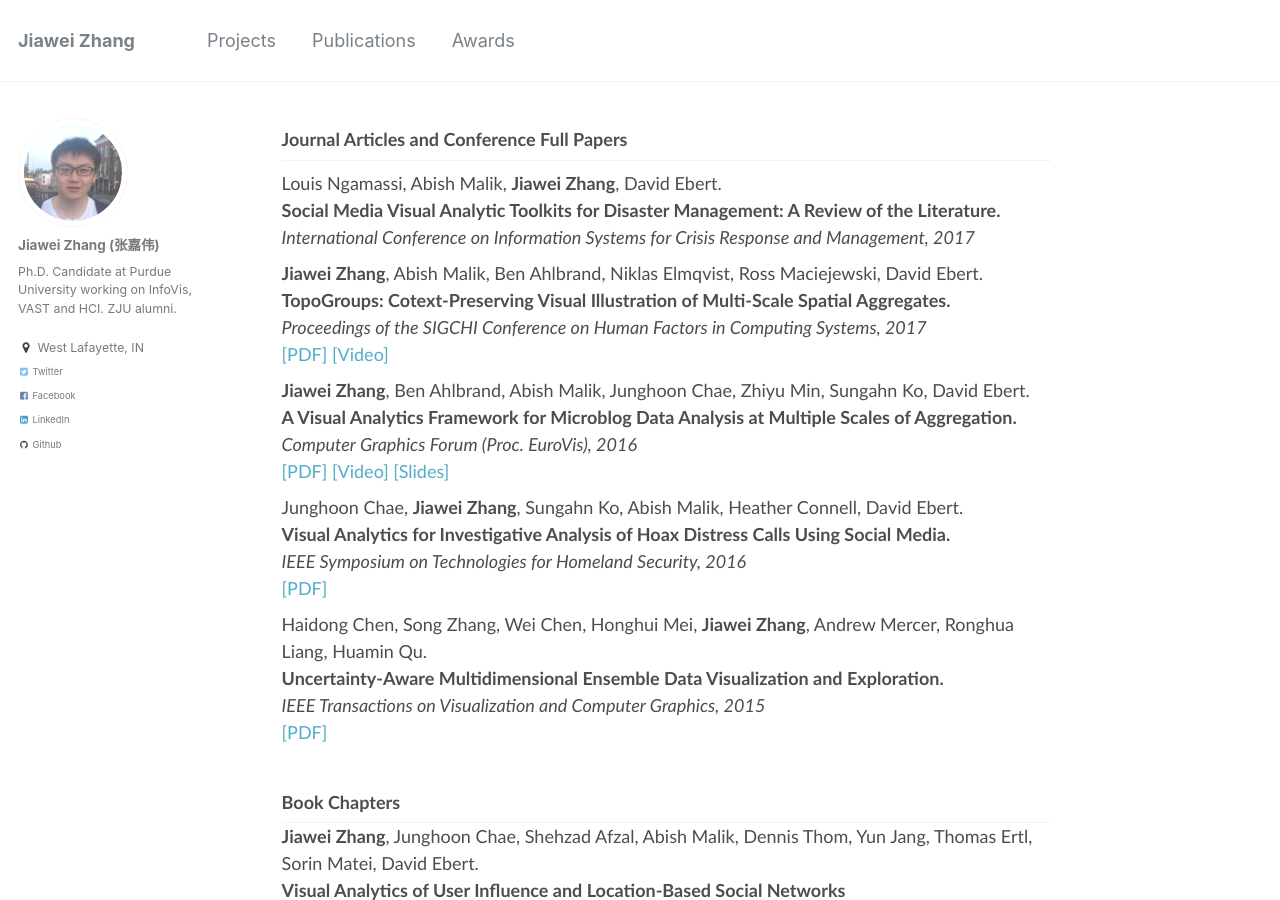
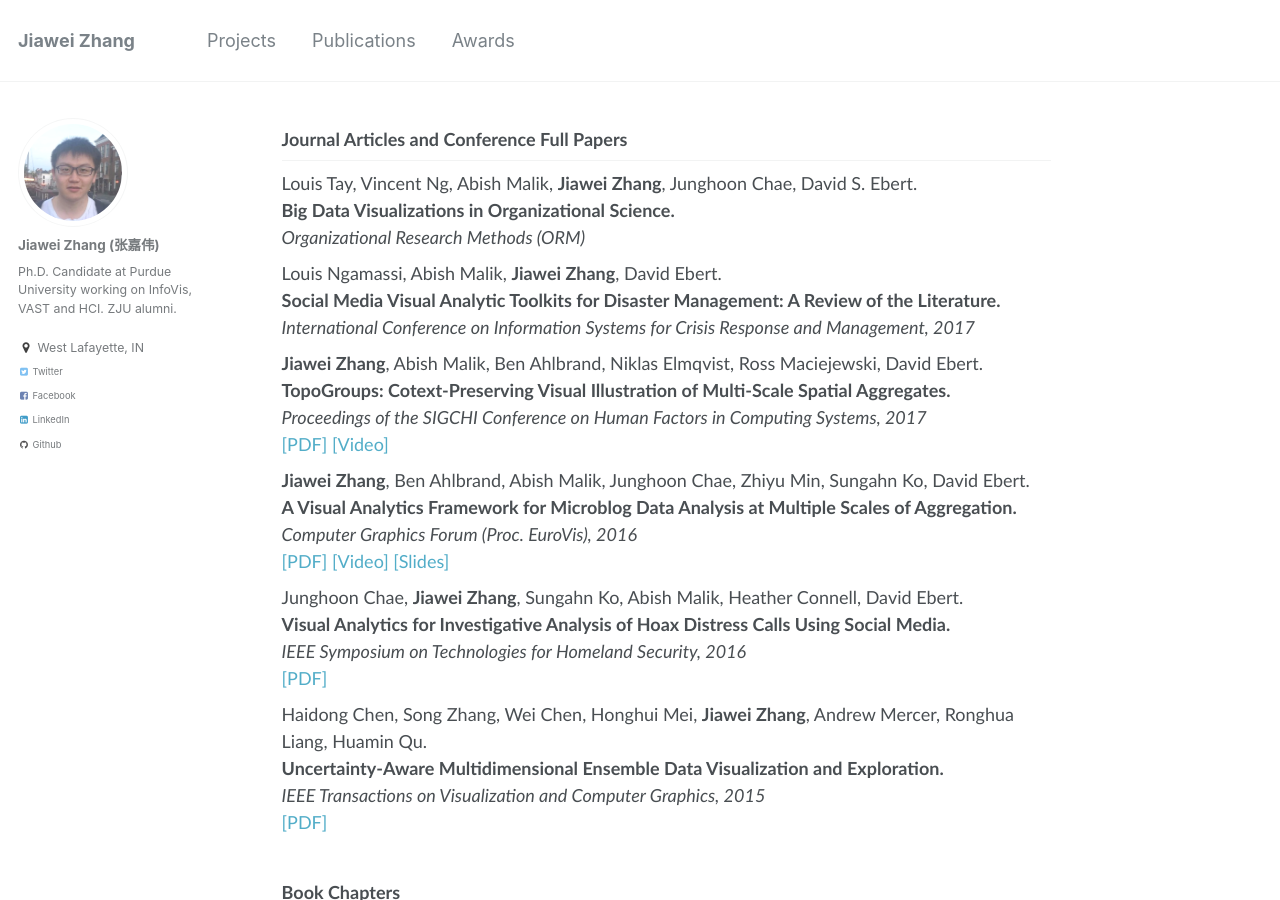
Before and after one commit to rivulet-zhang/rivulet-zhang.github.io, a Jekyll site: the page built from _pages/publications.md, in a window 1280 px wide and 900 px high. Built offline with Jekyll 4.4.1, drawn with Linux system fonts in a browser that asks for light colours.

Commit message:
Update pub;

```diff
--- a/_pages/publications.md
+++ b/_pages/publications.md
@@ -9,7 +9,12 @@
 
 <h2 style="margin-top:0px;">Journal Articles and Conference Full Papers</h2>
 
-<!-- Item: Pont-Tuset2016a -->
+<p>
+Louis Tay, Vincent Ng, Abish Malik, <b>Jiawei Zhang</b>, Junghoon Chae, David S. Ebert.
+<br><b>Big Data Visualizations in Organizational Science.</b><br>
+<i>Organizational Research Methods (ORM)</i><br>
+</p>
+
 <p>
 Louis Ngamassi, Abish Malik, <b>Jiawei Zhang</b>, David Ebert.
 <br><b>Social Media Visual Analytic Toolkits for Disaster Management: A Review of the Literature.</b><br>
```
